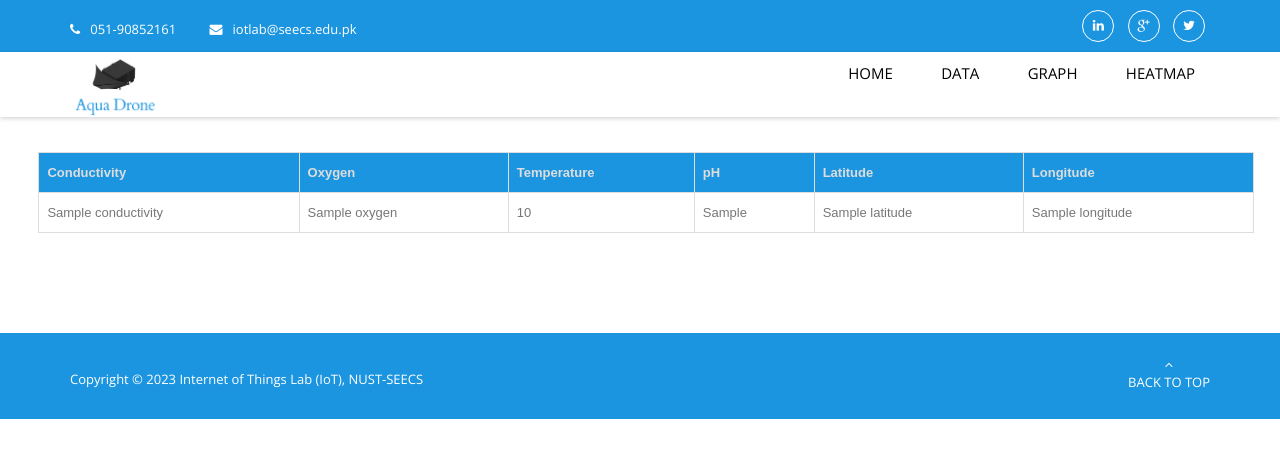
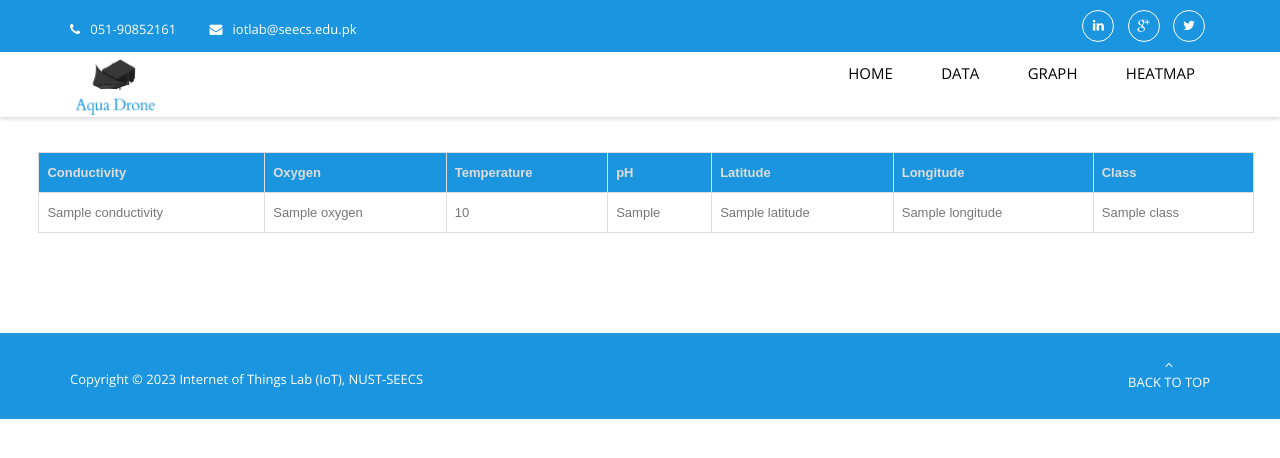
Before and after one commit to iMuhammadTalha/wqm, a Django app: template template/firebase_data.html in a window 1280 px wide. Shown: the top 458 px of the page. Run offline with Django 4.2, Linux system fonts and the light colour scheme; the template is opened without the code that fills it: most values are stand-ins (such as "Sample title", 1, 10 or a date in 2020); some libraries are stand-ins or nearby versions; some web fonts are replaced.

Commit message:
Class added

```diff
--- a/AquaDrone/firebase_helper.py
+++ b/AquaDrone/firebase_helper.py
@@ -39,7 +39,7 @@ def get_firebase_data():
         # pred = prob.argmax(axis=1)
         # out = pred[0]
         # record['class'] = out
-        record['class'] = random.randint(0, 4)
+        record['Class'] = random.randint(0, 4)
 
     return data
 
--- a/template/firebase_data.html
+++ b/template/firebase_data.html
@@ -44,6 +44,7 @@
                 <th>pH</th>
                 <th>Latitude</th>
                 <th>Longitude</th>
+                <th>Class</th>
             </tr>
         </thead>
         <tbody>
@@ -55,6 +56,7 @@
                     <td>{{ item.pH }}</td>
                     <td>{{ item.Latitude }}</td>
                     <td>{{ item.Longitude }}</td>
+                    <td>{{ item.Class }}</td>
                 </tr>
             {% endfor %}
         </tbody>
```
